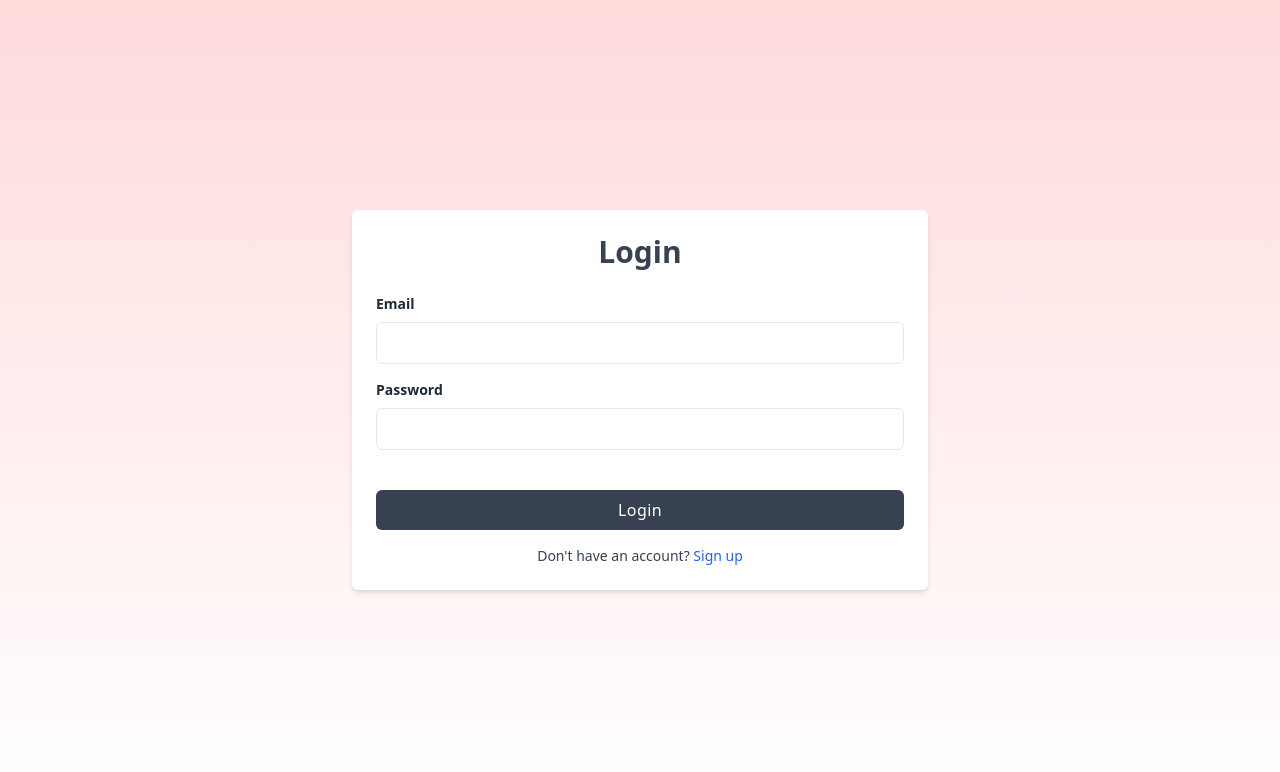
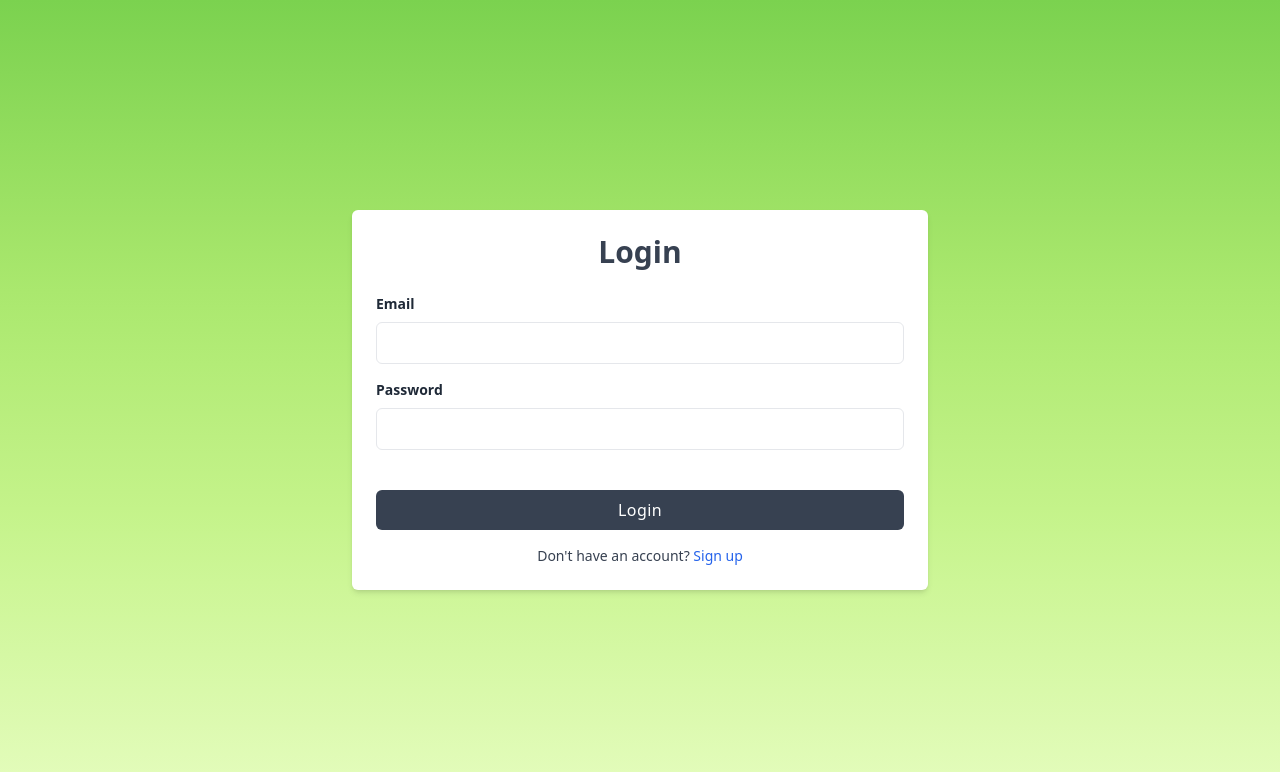
Before and after one commit to ngran4/route-planner, a Next.js app: page / in a window 1280 px wide. Shown: the top 772 px of the page. Built offline with nearby package versions, Linux system fonts and the light colour scheme.

Commit message:
background gradient

```diff
--- a/src/app/globals.css
+++ b/src/app/globals.css
@@ -4,7 +4,7 @@
 
 :root {
   --foreground-rgb: 0, 0, 0;
-  --background-start-rgb: 270, 219, 220;
+  --background-start-rgb: 100, 210, 100;
   --background-end-rgb: 255, 255, 255;
 }
 
@@ -20,10 +20,11 @@ body {
   color: rgb(var(--foreground-rgb));
   height: 100vh;
   width: 100vw;
-  background: linear-gradient(
+  /* background: linear-gradient(
       to bottom,
       transparent,
       rgb(var(--background-end-rgb))
     )
-    rgb(var(--background-start-rgb));
-}
+    rgb(var(--background-start-rgb)); */
+    background-image: linear-gradient(to bottom, #7bd24f, #87d757, #93dd5e, #9fe266, #aae86e, #b3ec77, #bcef81, #c4f38a, #cdf697, #d5f8a4, #ddfab1, #e5fdbe);
+  }
```
